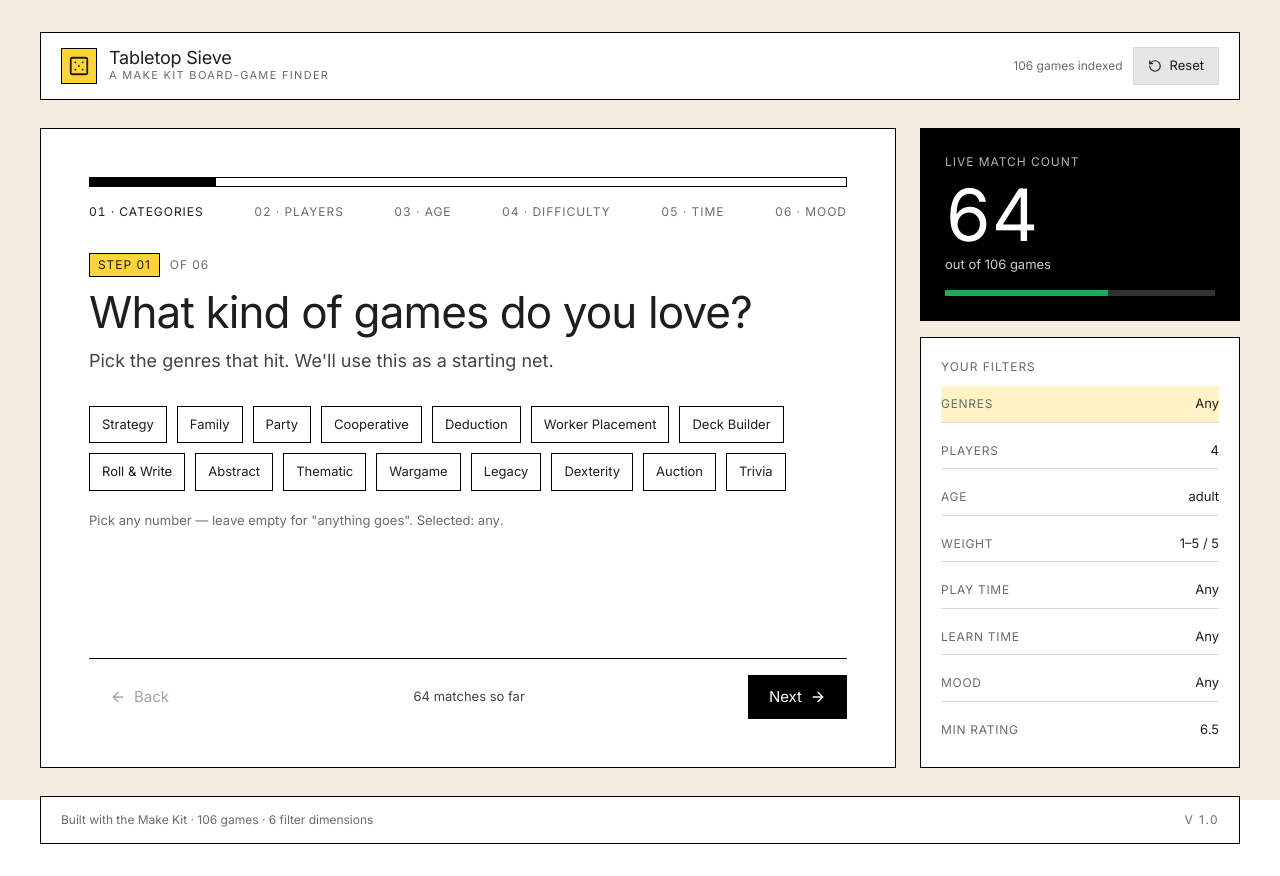
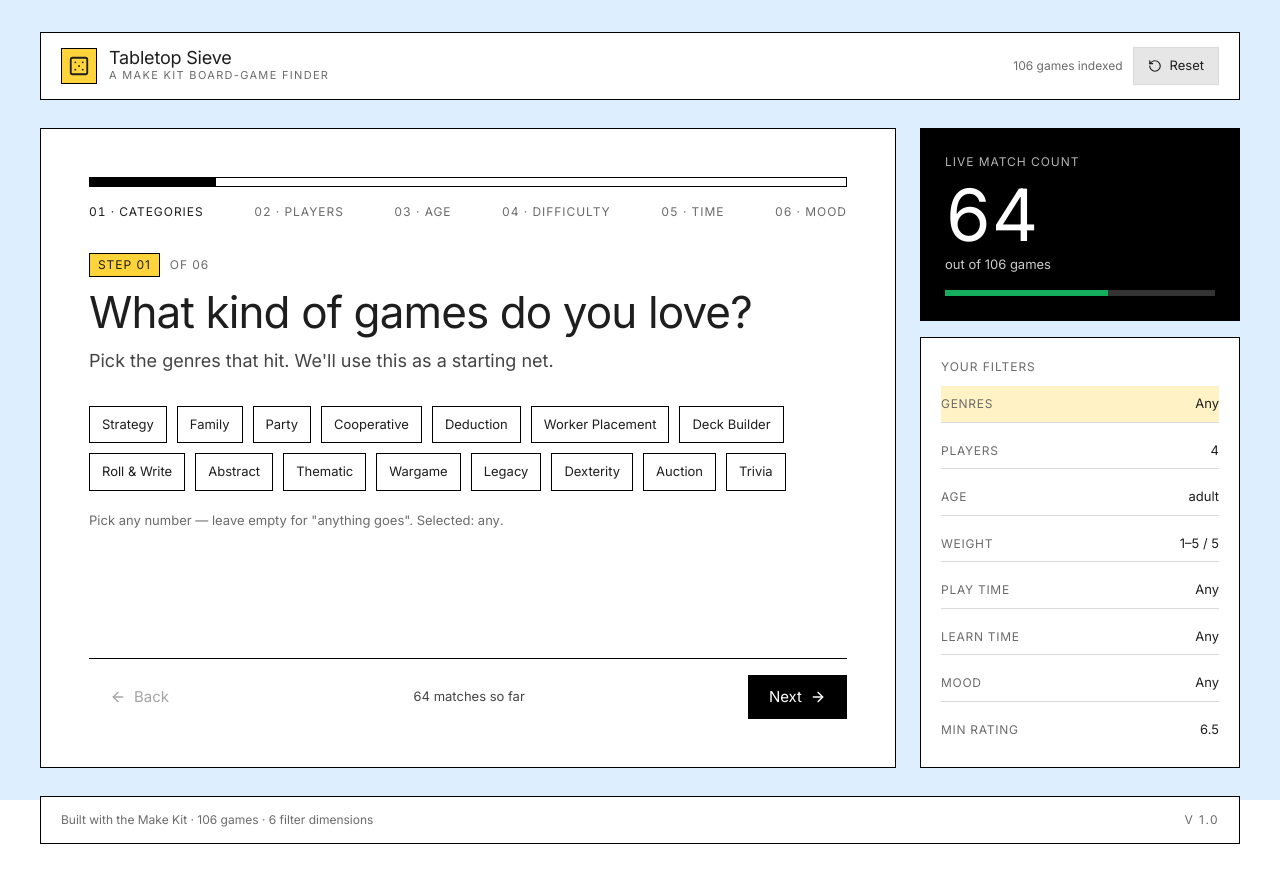
Before and after one commit to josephchen-dev/board-game-wizard, a React (Vite) app: page / in a window 1280 px wide. Built offline with nearby package versions, Linux system fonts and the light colour scheme.

Commit message:
Update app background color from warm beige to cool blue
Co-Authored-By: Figma <noreply@figma.com>

```diff
--- a/src/styles/globals.css
+++ b/src/styles/globals.css
@@ -32,7 +32,7 @@
   /* ─── App Tokens ──────────────────────────────────────────────────────── */
 
   /* Page */
-  --app-bg:           #f4ede0;
+  --app-bg:           #ddeeff;
 
   /* Yellow accent (Make Kit highlight) */
   --app-accent:       #FFD43B;
```
